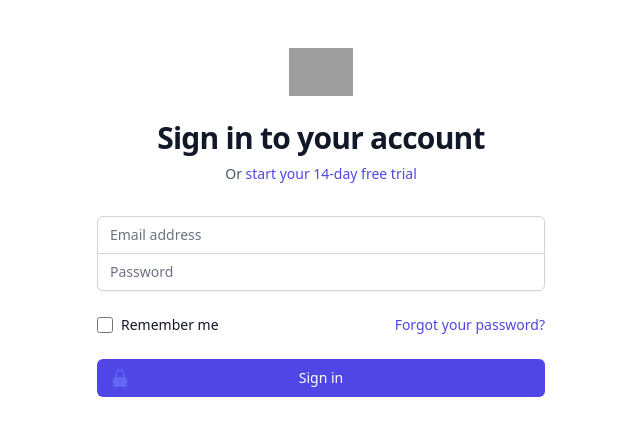
After one commit to MedinaDiego/developers, a PHP site: page / in a window 1280 px wide. The commit adds this page. Shown: the top 444 px of the page, without its empty margins (319-959 px from the left). Run offline with PHP 8.4, Linux system fonts and the light colour scheme; some libraries are stand-ins or nearby versions; grey boxes are pictures that could not be loaded.

Commit message:
Actualizacion layout login

````diff
--- a/phpInitialDemo-main/app/controllers/TestController.php
+++ b/phpInitialDemo-main/app/controllers/TestController.php
@@ -9,6 +9,6 @@ class TestController extends ApplicationController
 
 	public function checkAction()
 	{
-		echo "hello from test::check";
+		echo "";
 	}
 }
--- a/phpInitialDemo-main/app/views/layouts/layout.phtml
+++ b/phpInitialDemo-main/app/views/layouts/layout.phtml
@@ -4,6 +4,7 @@
 	<meta charset="UTF-8">
 	<meta http-equiv="X-UA-Compatible" content="IE=edge">
 	<meta name="viewport" content="width=device-width, initial-scale=1.0">
+	<script src="https://cdn.tailwindcss.com"></script>
 </head>
 <body>
 	<?php echo $this->content(); ?>
--- /dev/null
+++ b/phpInitialDemo-main/app/views/scripts/test/check.phtml
@@ -0,0 +1,69 @@
+<!--
+  This example requires some changes to your config:
+
+  ```
+  // tailwind.config.js
+  module.exports = {
+    // ...
+    plugins: [
+      // ...
+      require('@tailwindcss/forms'),
+    ],
+  }
+  ```
+-->
+<!--
+  This example requires updating your template:
+
+  ```
+  <html class="h-full bg-gray-50">
+  <body class="h-full">
+  ```
+-->
+<div class="flex min-h-full items-center justify-center py-12 px-4 sm:px-6 lg:px-8">
+  <div class="w-full max-w-md space-y-8">
+    <div>
+      <img class="mx-auto h-12 w-auto" src="https://tailwindui.com/img/logos/mark.svg?color=indigo&shade=600" alt="Your Company">
+      <h2 class="mt-6 text-center text-3xl font-bold tracking-tight text-gray-900">Sign in to your account</h2>
+      <p class="mt-2 text-center text-sm text-gray-600">
+        Or
+        <a href="#" class="font-medium text-indigo-600 hover:text-indigo-500">start your 14-day free trial</a>
+      </p>
+    </div>
+    <form class="mt-8 space-y-6" action="#" method="POST">
+      <input type="hidden" name="remember" value="true">
+      <div class="-space-y-px rounded-md shadow-sm">
+        <div>
+          <label for="email-address" class="sr-only">Email address</label>
+          <input id="email-address" name="email" type="email" autocomplete="email" required class="relative block w-full appearance-none rounded-none rounded-t-md border border-gray-300 px-3 py-2 text-gray-900 placeholder-gray-500 focus:z-10 focus:border-indigo-500 focus:outline-none focus:ring-indigo-500 sm:text-sm" placeholder="Email address">
+        </div>
+        <div>
+          <label for="password" class="sr-only">Password</label>
+          <input id="password" name="password" type="password" autocomplete="current-password" required class="relative block w-full appearance-none rounded-none rounded-b-md border border-gray-300 px-3 py-2 text-gray-900 placeholder-gray-500 focus:z-10 focus:border-indigo-500 focus:outline-none focus:ring-indigo-500 sm:text-sm" placeholder="Password">
+        </div>
+      </div>
+
+      <div class="flex items-center justify-between">
+        <div class="flex items-center">
+          <input id="remember-me" name="remember-me" type="checkbox" class="h-4 w-4 rounded border-gray-300 text-indigo-600 focus:ring-indigo-500">
+          <label for="remember-me" class="ml-2 block text-sm text-gray-900">Remember me</label>
+        </div>
+
+        <div class="text-sm">
+          <a href="#" class="font-medium text-indigo-600 hover:text-indigo-500">Forgot your password?</a>
+        </div>
+      </div>
+
+      <div>
+        <button type="submit" class="group relative flex w-full justify-center rounded-md border border-transparent bg-indigo-600 py-2 px-4 text-sm font-medium text-white hover:bg-indigo-700 focus:outline-none focus:ring-2 focus:ring-indigo-500 focus:ring-offset-2">
+          <span class="absolute inset-y-0 left-0 flex items-center pl-3">
+            <svg class="h-5 w-5 text-indigo-500 group-hover:text-indigo-400" viewBox="0 0 20 20" fill="currentColor" aria-hidden="true">
+              <path fill-rule="evenodd" d="M10 1a4.5 4.5 0 00-4.5 4.5V9H5a2 2 0 00-2 2v6a2 2 0 002 2h10a2 2 0 002-2v-6a2 2 0 00-2-2h-.5V5.5A4.5 4.5 0 0010 1zm3 8V5.5a3 3 0 10-6 0V9h6z" clip-rule="evenodd" />
+            </svg>
+          </span>
+          Sign in
+        </button>
+      </div>
+    </form>
+  </div>
+</div>
--- a/phpInitialDemo-main/config/routes.php
+++ b/phpInitialDemo-main/config/routes.php
@@ -10,5 +10,6 @@
  * '/calendar' => 'calendar#index'
  */
 $routes = array(
-	'/test' => 'test#index'
+
+	'/' => 'test#check'
 );
````
Also changed, not shown: phpInitialDemo-main/app/controllers/LoginController.php (added, +8 -0 lines).
